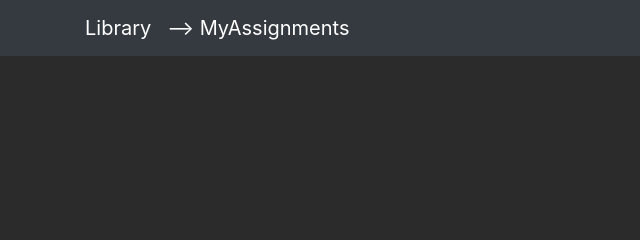
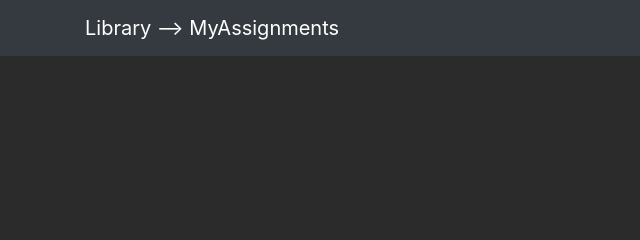
Before and after one commit to KAgrawal1/home, a website with bundled scripts: page assignment/assignment.html in a window 1280 px wide. Shown: the top 240 px of the page, 0-640 px from the left. Built offline with nearby package versions, Linux system fonts and the light colour scheme.

Commit message:
Update assignment.html

```diff
--- a/assignment/assignment.html
+++ b/assignment/assignment.html
@@ -23,9 +23,7 @@
   <!-- Navigation -->
   <nav class="navbar navbar-expand-lg navbar-dark bg-dark fixed-top" id="mainNav">
     <div class="container">
-      <a class="navbar-brand js-scroll-trigger" href="index.html">Library
-        <a class="navbar-brand js-scroll-trigger" href="#page-top">--> MyAssignments
-      </a>
+      <a class="navbar-brand js-scroll-trigger" href="index.html">Library --> MyAssignments</a>
       <button class="navbar-toggler" type="button" data-toggle="collapse" data-target="#navbarResponsive" aria-controls="navbarResponsive" aria-expanded="false" aria-label="Toggle navigation">
         <span class="navbar-toggler-icon"></span>
       </button>
```
